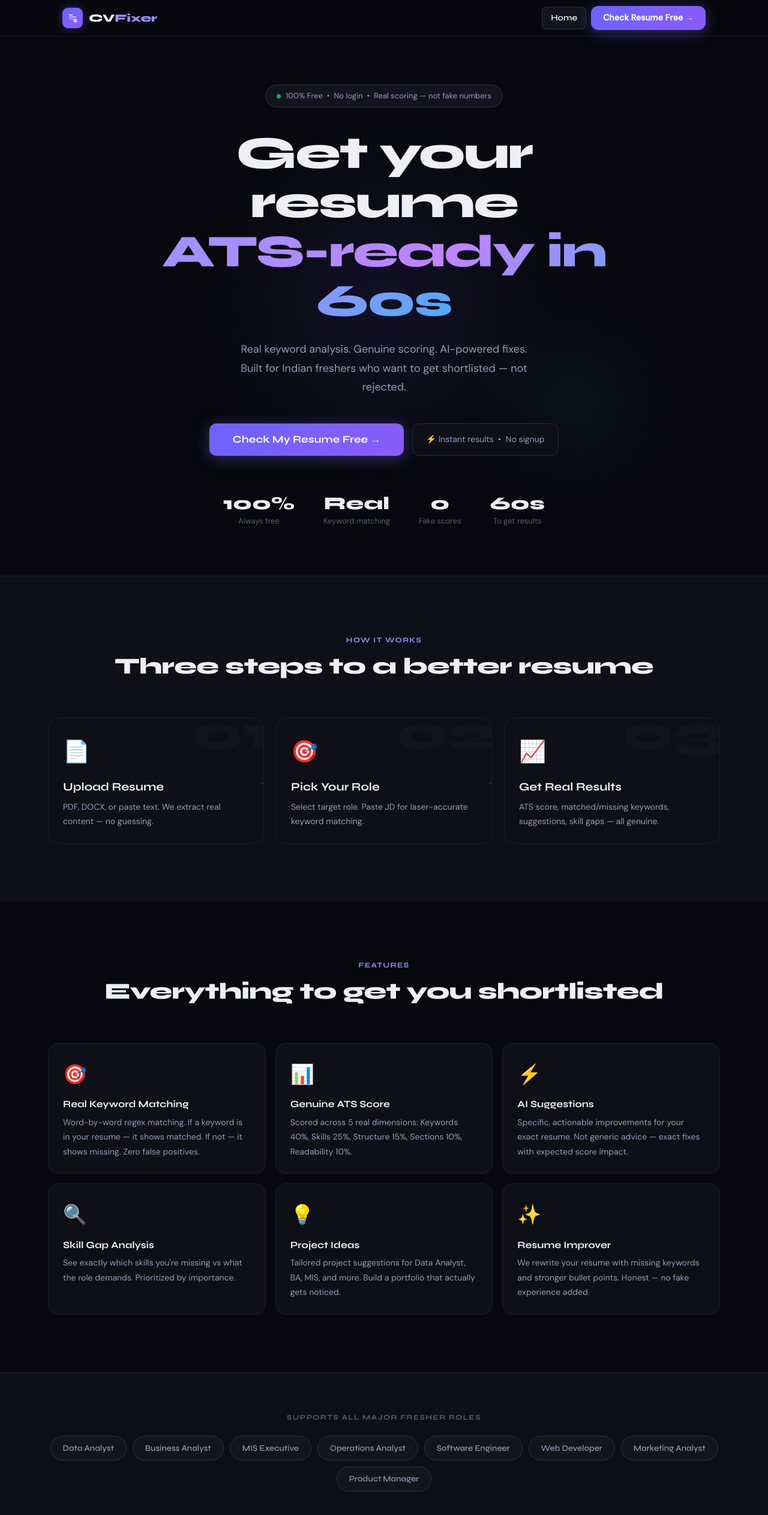
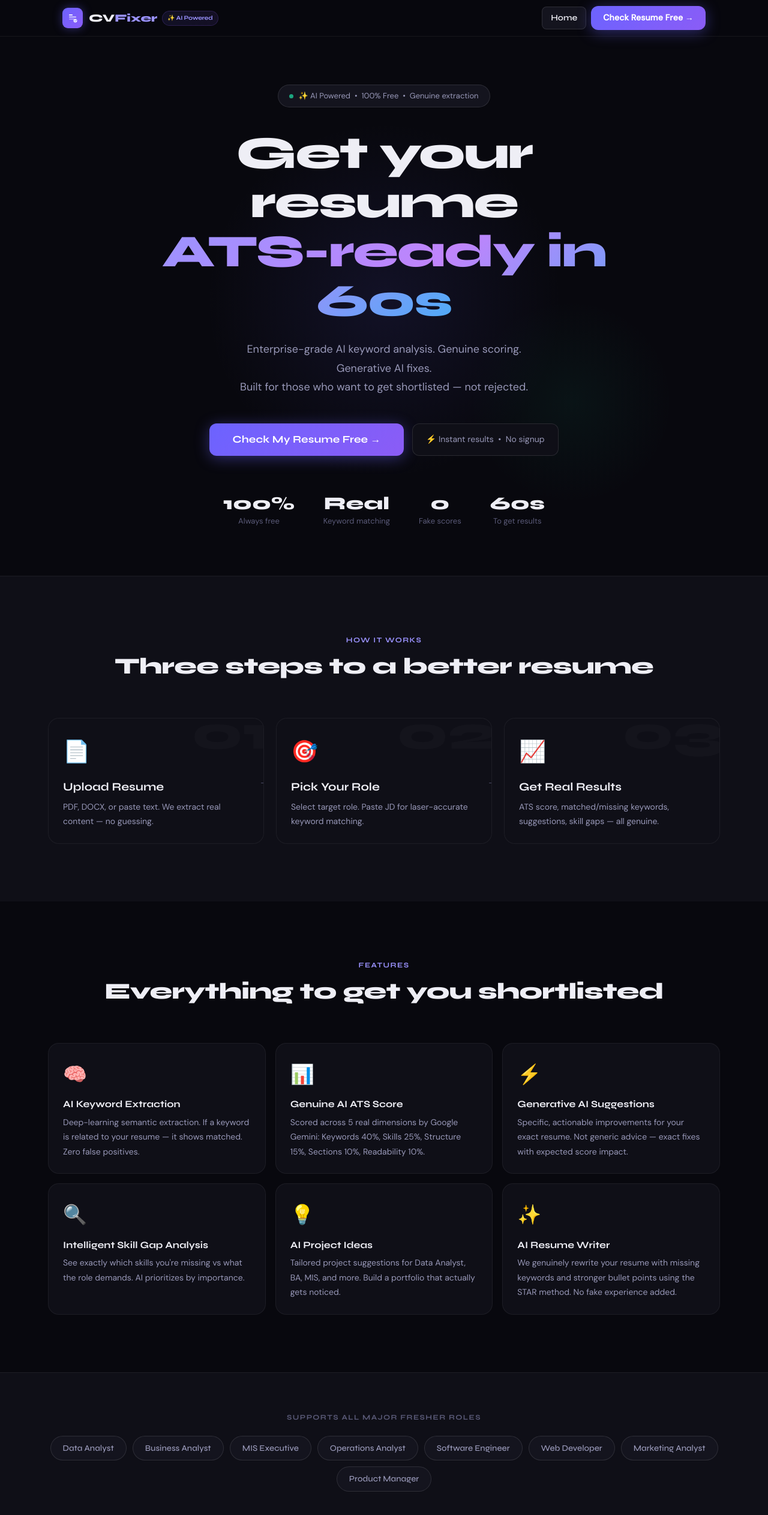
Before and after one commit to prem-1306/CVFixer, a React (Vite) app in the folder frontend/: page / in a window 1280 px wide. Shown: the top 2526 px of the page at 60% size. Built offline with nearby package versions, Linux system fonts and the light colour scheme.

Commit message:
feat(ui): add AI powered badges and updated loading UX

```diff
--- a/frontend/src/components/Navbar.jsx
+++ b/frontend/src/components/Navbar.jsx
@@ -30,8 +30,9 @@ export default function Navbar() {
               <path d="M12.3 13.5l1.1 1.1 2.1-2.2" stroke="#6c63ff" strokeWidth="0.9" strokeLinecap="round" strokeLinejoin="round"/>
             </svg>
           </div>
-          <span style={{ fontFamily: 'var(--font-display)', fontWeight: 800, fontSize: 18, color: 'var(--text)', letterSpacing: '-0.01em' }}>
-            CV<span style={{ color: 'var(--accent2)' }}>Fixer</span>
+          <span style={{ fontFamily: 'var(--font-display)', fontWeight: 800, fontSize: 18, color: 'var(--text)', letterSpacing: '-0.01em', display: 'flex', alignItems: 'center', gap: 8 }}>
+            <span>CV<span style={{ color: 'var(--accent2)' }}>Fixer</span></span>
+            <span style={{ padding: '3px 8px', background: 'linear-gradient(45deg, rgba(108,99,255,0.1), rgba(139,92,246,0.1))', color: 'var(--accent2)', fontSize: 10, fontWeight: 700, borderRadius: 100, border: '1px solid rgba(139,92,246,0.2)' }}>✨ AI Powered</span>
           </span>
         </Link>
 
--- a/frontend/src/pages/CheckerPage.jsx
+++ b/frontend/src/pages/CheckerPage.jsx
@@ -91,7 +91,7 @@ function LoadingScreen({ currentStep }) {
           </div>
 
           <h2 style={{ fontFamily: 'var(--font-display)', fontSize: 26, fontWeight: 800, marginBottom: 8 }}>
-            Analyzing Resume
+            Deep AI Analysis Running
           </h2>
           <p style={{ fontSize: 15, color: 'var(--accent2)', fontFamily: 'var(--font-mono)' }}>
             {currentStep}{dots}
@@ -182,7 +182,7 @@ function LoadingScreen({ currentStep }) {
         </div>
 
         <p style={{ textAlign: 'center', fontSize: 13, color: 'var(--text3)', marginTop: 24 }}>
-          Genuine keyword matching — no fake scores ever.
+          <span style={{color: 'var(--accent)', fontWeight: 600}}>Wait a minute!</span> This is a genuine AI extraction. It takes a few seconds to run properly. 🤖✨
         </p>
       </div>
     </div>
@@ -313,7 +313,7 @@ export default function CheckerPage() {
             {uploading ? (
               <div>
                 <div style={{ width: 52, height: 52, margin: '0 auto 20px', border: '3px solid var(--border2)', borderTopColor: 'var(--accent)', borderRadius: '50%', animation: 'spin 0.8s linear infinite' }} />
-                <p style={{ fontSize: 16, color: 'var(--text2)' }}>Extracting text from your resume...</p>
+                <p style={{ fontSize: 16, color: 'var(--text2)' }}>Genuine AI is parsing your resume...</p>
               </div>
             ) : (
               <div>
--- a/frontend/src/pages/HomePage.jsx
+++ b/frontend/src/pages/HomePage.jsx
@@ -3,12 +3,12 @@ import { useNavigate } from 'react-router-dom'
 const ROLES = ['Data Analyst','Business Analyst','MIS Executive','Operations Analyst','Software Engineer','Web Developer','Marketing Analyst','Product Manager']
 
 const FEATURES = [
-  { icon: '🎯', title: 'Real Keyword Matching', desc: 'Word-by-word regex matching. If a keyword is in your resume — it shows matched. If not — it shows missing. Zero false positives.' },
-  { icon: '📊', title: 'Genuine ATS Score', desc: 'Scored across 5 real dimensions: Keywords 40%, Skills 25%, Structure 15%, Sections 10%, Readability 10%.' },
-  { icon: '⚡', title: 'AI Suggestions', desc: 'Specific, actionable improvements for your exact resume. Not generic advice — exact fixes with expected score impact.' },
-  { icon: '🔍', title: 'Skill Gap Analysis', desc: 'See exactly which skills you\'re missing vs what the role demands. Prioritized by importance.' },
-  { icon: '💡', title: 'Project Ideas', desc: 'Tailored project suggestions for Data Analyst, BA, MIS, and more. Build a portfolio that actually gets noticed.' },
-  { icon: '✨', title: 'Resume Improver', desc: 'We rewrite your resume with missing keywords and stronger bullet points. Honest — no fake experience added.' },
+  { icon: '🧠', title: 'AI Keyword Extraction', desc: 'Deep-learning semantic extraction. If a keyword is related to your resume — it shows matched. Zero false positives.' },
+  { icon: '📊', title: 'Genuine AI ATS Score', desc: 'Scored across 5 real dimensions by Google Gemini: Keywords 40%, Skills 25%, Structure 15%, Sections 10%, Readability 10%.' },
+  { icon: '⚡', title: 'Generative AI Suggestions', desc: 'Specific, actionable improvements for your exact resume. Not generic advice — exact fixes with expected score impact.' },
+  { icon: '🔍', title: 'Intelligent Skill Gap Analysis', desc: 'See exactly which skills you\'re missing vs what the role demands. AI prioritizes by importance.' },
+  { icon: '💡', title: 'AI Project Ideas', desc: 'Tailored project suggestions for Data Analyst, BA, MIS, and more. Build a portfolio that actually gets noticed.' },
+  { icon: '✨', title: 'AI Resume Writer', desc: 'We genuinely rewrite your resume with missing keywords and stronger bullet points using the STAR method. No fake experience added.' },
 ]
 
 const STEPS = [
@@ -34,7 +34,7 @@ export default function HomePage() {
           {/* Pill badge */}
           <div style={{ display: 'inline-flex', alignItems: 'center', gap: 8, background: 'var(--bg3)', border: '1px solid var(--border2)', borderRadius: 100, padding: '7px 18px', marginBottom: 36, fontSize: 13, color: 'var(--text2)' }}>
             <span style={{ width: 7, height: 7, borderRadius: '50%', background: 'var(--green)', display: 'inline-block', animation: 'pulse 2s infinite' }} />
-            100% Free &nbsp;•&nbsp; No login &nbsp;•&nbsp; Real scoring — not fake numbers
+            ✨ AI Powered &nbsp;•&nbsp; 100% Free &nbsp;•&nbsp; Genuine extraction
           </div>
 
           {/* Headline */}
@@ -46,8 +46,8 @@ export default function HomePage() {
           </h1>
 
           <p style={{ fontSize: 18, color: 'var(--text2)', maxWidth: 540, margin: '0 auto 44px', lineHeight: 1.75 }}>
-            Real keyword analysis. Genuine scoring. AI-powered fixes.<br />
-            Built for Indian freshers who want to get shortlisted — not rejected.
+            Enterprise-grade AI keyword analysis. Genuine scoring. Generative AI fixes.<br />
+            Built for those who want to get shortlisted — not rejected.
           </p>
 
           {/* CTA buttons */}
```
